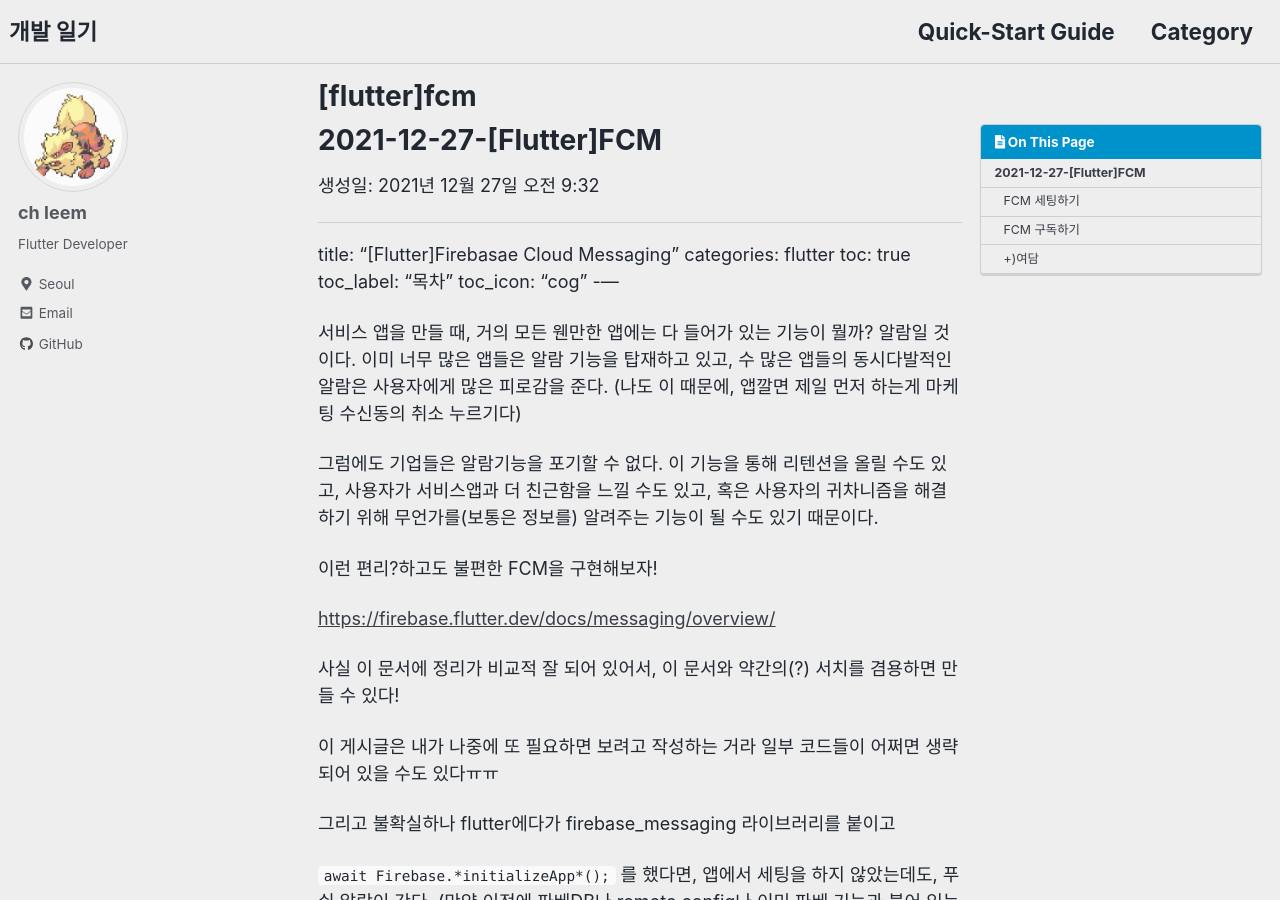
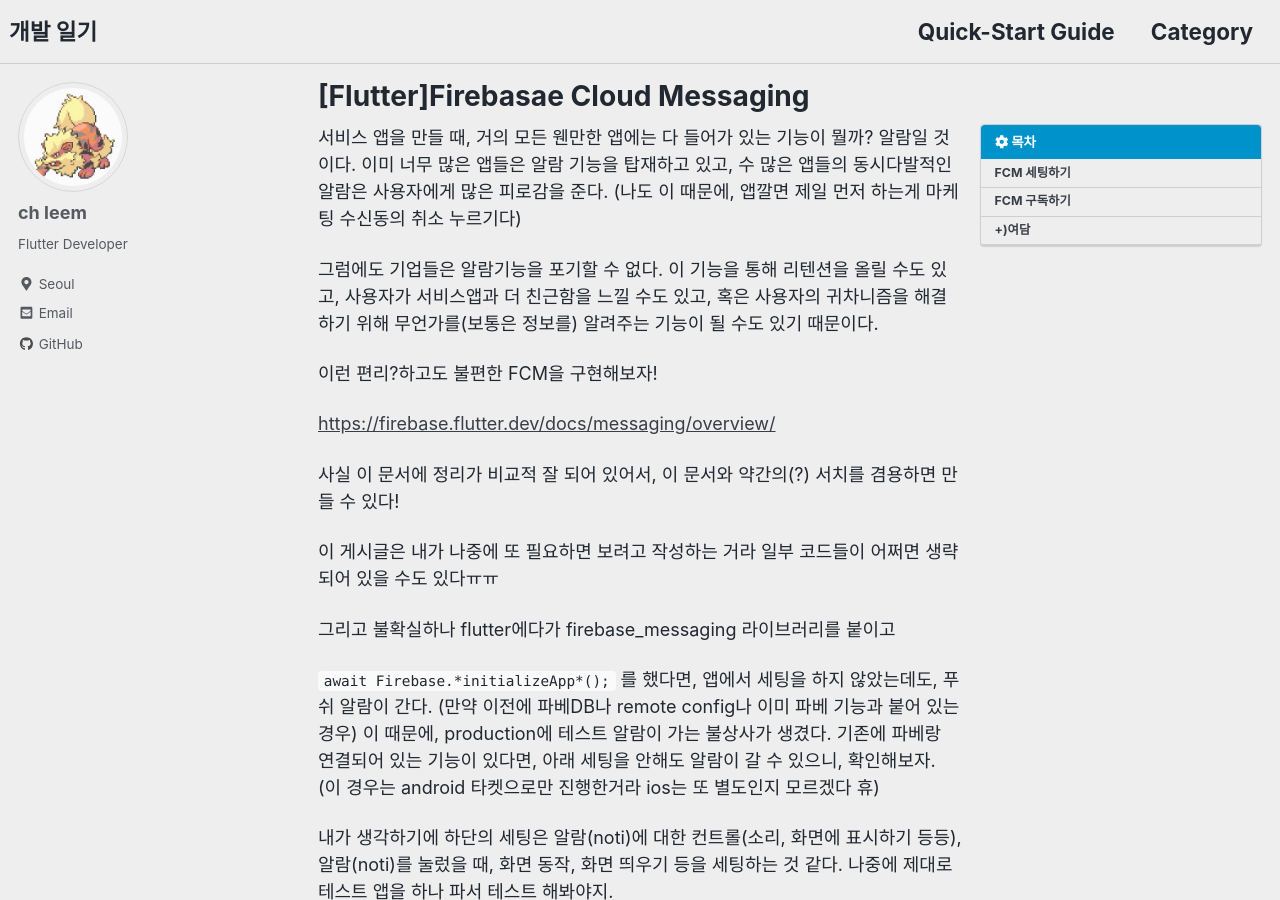
Before and after one commit to arcanine33/arcanine33.github.io, a Jekyll site: the page built from _posts/2021-12-27-[Flutter]FCM.md, in a window 1280 px wide and 900 px high. Built offline with Jekyll 4.4.1, drawn with Linux system fonts in a browser that asks for light colours; cached includes are drawn as plain includes; nearby versions of some CDN libraries; some web fonts are replaced; comment, search, counter and statistics services are not loaded.

Commit message:
[Flutter]FCM

```diff
--- a/_posts/2021-12-27-[Flutter]FCM.md
+++ b/_posts/2021-12-27-[Flutter]FCM.md
@@ -1,14 +1,10 @@
-# 2021-12-27-[Flutter]FCM
-
-생성일: 2021년 12월 27일 오전 9:32
-
 ---
 title: "[Flutter]Firebasae Cloud Messaging"
 categories: flutter
 toc: true
 toc_label: "목차"
 toc_icon: "cog"
--—
+---
 
 서비스 앱을 만들 때, 거의 모든 웬만한 앱에는 다 들어가 있는 기능이 뭘까? 알람일 것이다. 이미 너무 많은 앱들은 알람 기능을 탑재하고 있고, 수 많은 앱들의 동시다발적인 알람은 사용자에게 많은 피로감을 준다. (나도 이 때문에, 앱깔면 제일 먼저 하는게 마케팅 수신동의 취소 누르기다)
 
```
